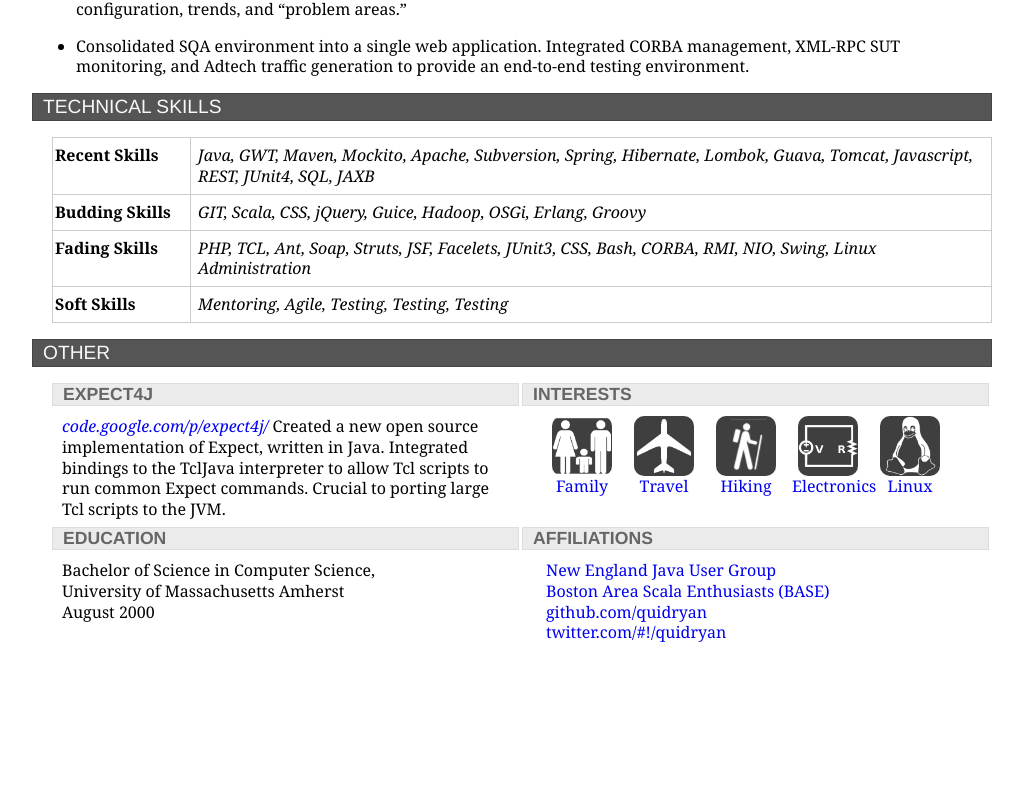
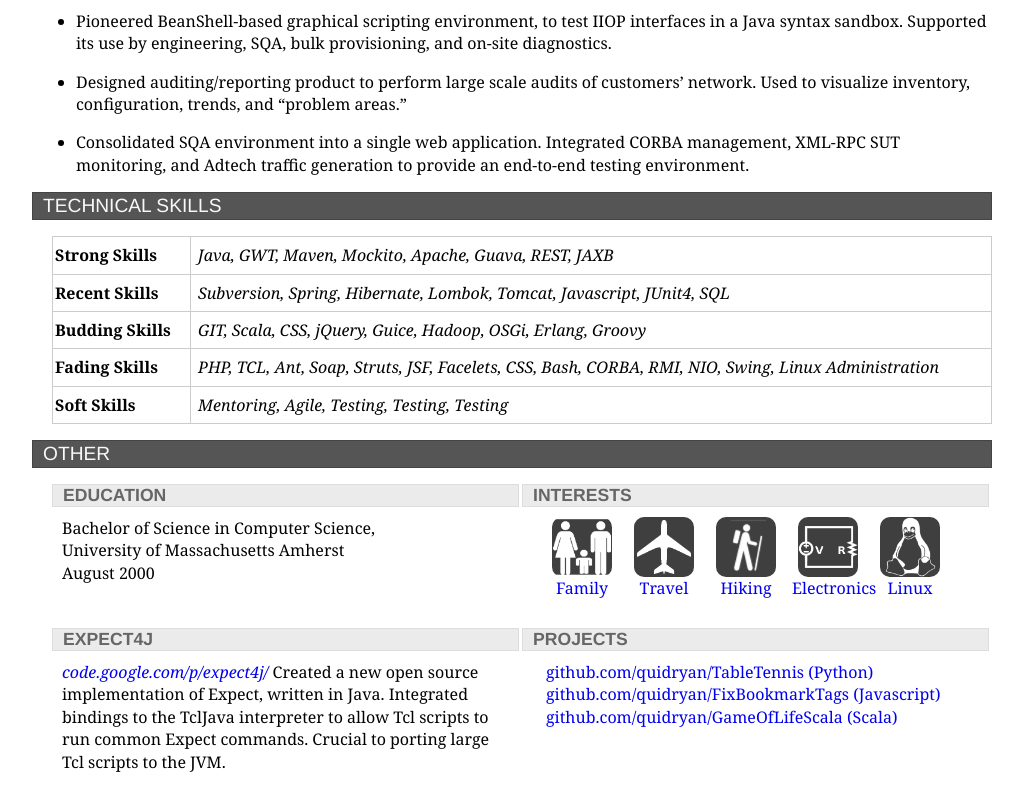
Before and after one commit to quidryan/resume, a plain HTML site: page index.html in a window 1280 px wide. Shown: the part 1643-2435 px from the top of the page, without its empty margins (128-1151 px from the left). Before the commit the page ends 2334 px from the top, so only its background shows below. Drawn offline with Linux system fonts and the light colour scheme.

Commit message:
Get firefox printing to look ok, and highlight github projects

```diff
--- a/index.html
+++ b/index.html
@@ -31,7 +31,8 @@
   <p class="address">
   	18 Gilbert Rd, Belmont, MA<br/>
   	(617) 513-0287<br/>
-  	<a href="mailto:justin@halfempty.org">justin@halfempty.org</a>
+  	<a href="mailto:justin@halfempty.org">justin@halfempty.org</a><br/>
+  	<a href="http://twitter.com/#!/quidryan">twitter.com/#!/quidryan</a>
   </p>
   </div>
   <div id="summary">
@@ -125,8 +126,12 @@
 		    <colgroup class="skill-list"></colgroup>
 		    <tbody>
 		        <tr>
+		        	<td>Strong Skills</td>
+		            <td>Java, GWT, Maven, Mockito, Apache, Guava, REST, JAXB</td>
+		        </tr>
+		        <tr>
 		        	<td>Recent Skills</td>
-		            <td>Java, GWT, Maven, Mockito, Apache, Subversion, Spring, Hibernate, Lombok, Guava, Tomcat, Javascript, REST, JUnit4, SQL, JAXB</td>
+		            <td>Subversion, Spring, Hibernate, Lombok, Tomcat, Javascript, JUnit4, SQL</td>
 		        </tr>
 		        <tr>
 		        	<td>Budding Skills</td>
@@ -134,7 +139,7 @@
 		        </tr>
 		        <tr>
 		        	<td>Fading Skills</td>
-		            <td>PHP, TCL, Ant, Soap, Struts, JSF, Facelets, JUnit3, CSS, Bash, CORBA, RMI, NIO, Swing, Linux Administration</td>
+		            <td>PHP, TCL, Ant, Soap, Struts, JSF, Facelets, CSS, Bash, CORBA, RMI, NIO, Swing, Linux Administration</td>
 		        </tr>
 		        <tr>
 		        	<td>Soft Skills</td>
@@ -147,13 +152,12 @@
 	<div id="other" class="section">
 		<h2>Other</h2>
 		<div class="other-block">
-		<h3><strong>Expect4j</strong></h3>
+		<h3><strong>Education</strong></h3>
+		<p>Bachelor of Science in Computer Science, <br/>
+		   University of Massachusetts Amherst <br/>
+		   August 2000</p>
+		</div>
 
-		<p><em><a href="http://code.google.com/p/expect4j/">code.google.com/p/expect4j/</a></em>
-		Created a new open source implementation of Expect, written in Java.  Integrated bindings to the TclJava interpreter to allow Tcl
-		scripts to run common Expect commands. Crucial to porting large Tcl scripts to the JVM.
-		</p>
-		</div>
 		<div class="other-block">
 		<h3><strong>Interests</strong></h3>
 		<ul class="gallery">
@@ -174,19 +178,22 @@
 				Linux</a></li>
 		</ul>
 		</div>
+
 		<div class="other-block">
-		<h3><strong>Education</strong></h3>
-		<p>Bachelor of Science in Computer Science, <br/>
-		   University of Massachusetts Amherst <br/>
-		   August 2000</p>
+		<h3><strong>Expect4j</strong></h3>
+		<p><em><a href="http://code.google.com/p/expect4j/">code.google.com/p/expect4j/</a></em>
+		Created a new open source implementation of Expect, written in Java.  Integrated bindings to the TclJava interpreter to allow Tcl
+		scripts to run common Expect commands. Crucial to porting large Tcl scripts to the JVM.
+		</p>
 		</div>
+
 		<div class="other-block">
-		<h3><strong>Affiliations</strong></h3>
+		<h3><strong>Projects</strong></h3>
 		<ul>
-			<li><a href="http://www.nejug.org">New England Java User Group</a></li>
-			<li><a href="http://groups.google.com/group/boston-scala">Boston Area Scala Enthusiasts (BASE)</a></li>
-			<li><a href="https://github.com/quidryan">github.com/quidryan</a></li>
-			<li><a href="http://twitter.com/#!/quidryan">twitter.com/#!/quidryan</a></li>
+			<li><a href="https://github.com/quidryan/TableTennis">github.com/quidryan/TableTennis (Python)</a></li>
+			<li><a href="https://github.com/quidryan/FixBookmarkTags">github.com/quidryan/FixBookmarkTags (Javascript)</a></li>
+			<li><a href="https://github.com/quidryan/GameOfLifeScala">github.com/quidryan/GameOfLifeScala (Scala)</a></li>
+			<li></li>
 		</ul>
 		</div>
 	</div>
--- a/print.css
+++ b/print.css
@@ -27,7 +27,7 @@
 	width: 100%;
 }
 
-#content p, #content ul {
+#content p,#content ul {
 	margin-right: 10px;
 }
 
@@ -38,10 +38,8 @@
 h2 {
 	width: 95%;
 	margin: 0 0 0 0;
-	border: 2px solid green;
+	border: 2px solid black;
 	font-weight: bold;
-
-
 }
 
 h3 {
@@ -53,29 +51,27 @@ h3 {
 }
 
 body {
-	font-family:georgia,garamond,serif;
+	font-family: georgia, garamond, serif;
 	font-size: 12px;
-	line-height: 1.1;
+	line-height: 1.2;
 }
 
 #content ul.gallery li a {
 	width: 45px;
 	height: 75px;
-	font-size:11px;
+	font-size: 11px;
 }
 
 #content ul.gallery li a img {
 	/** Reset filters, since it'll print black */
-	filter: alpha(opacity=100);
+	filter: alpha(opacity =       100);
 	-moz-opacity: 1;
 	opacity: 1;
 	-webkit-border-radius: 0;
-    -moz-border-radius: 0;
-    border-radius: 0;
-
-    height: 40px;
+	-moz-border-radius: 0;
+	border-radius: 0;
+	height: 40px;
 	width: 40px;
-
 }
 
 .skill-table {
--- a/resume.css
+++ b/resume.css
@@ -58,7 +58,7 @@ A:hover {text-decoration: underline; color: red;}
 body {
 	font-family:georgia,garamond,serif;
 	font-size: 1em;
-	line-height: 1.3;
+	line-height: 1.4;
 }
 
 h2 {
@@ -72,6 +72,7 @@ h2 {
 	font: normal 1.2em Helvetica, Arial, sans-serif;
 	text-shadow: none;
 	text-transform: uppercase;
+
 }
 
 h3 {
```
